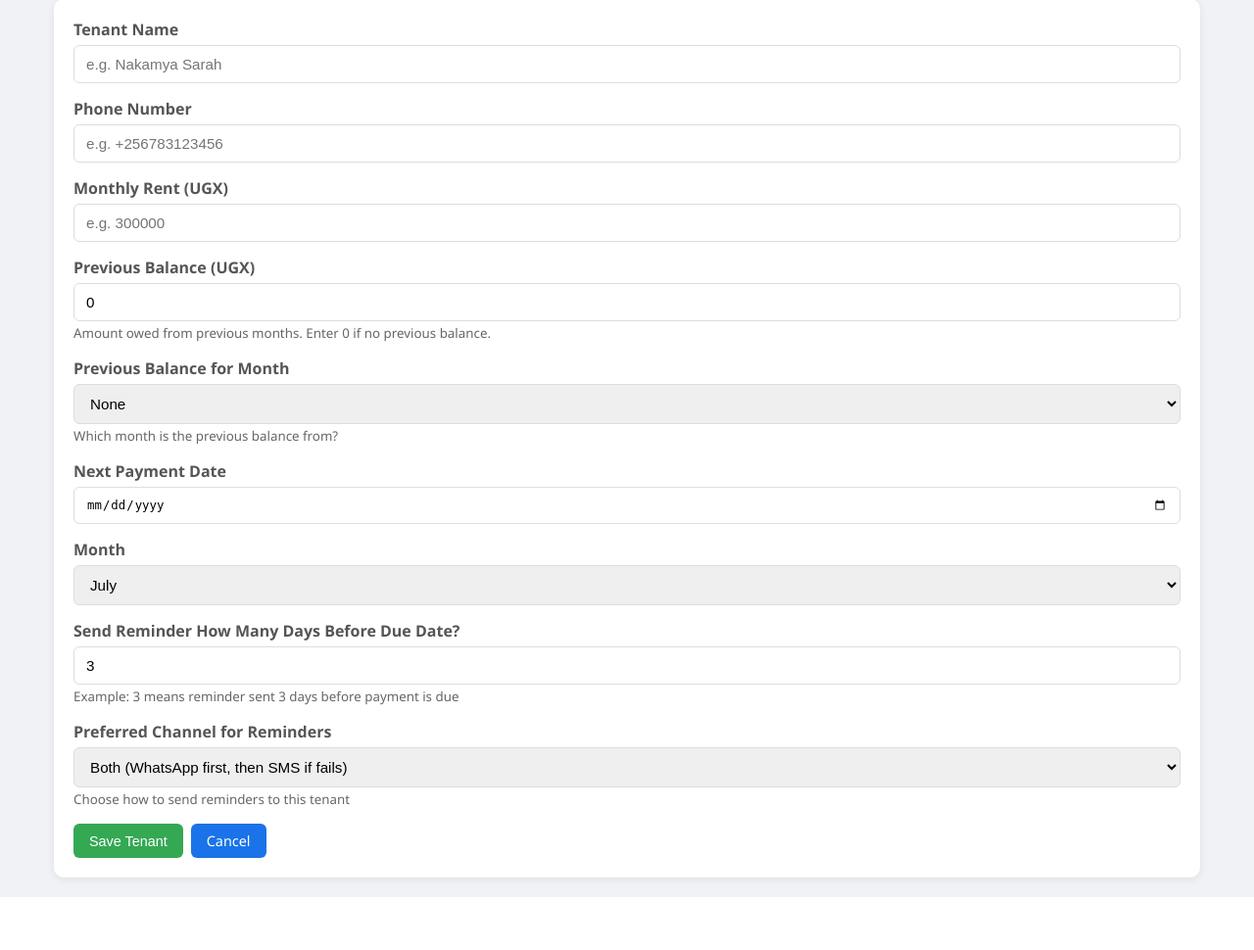
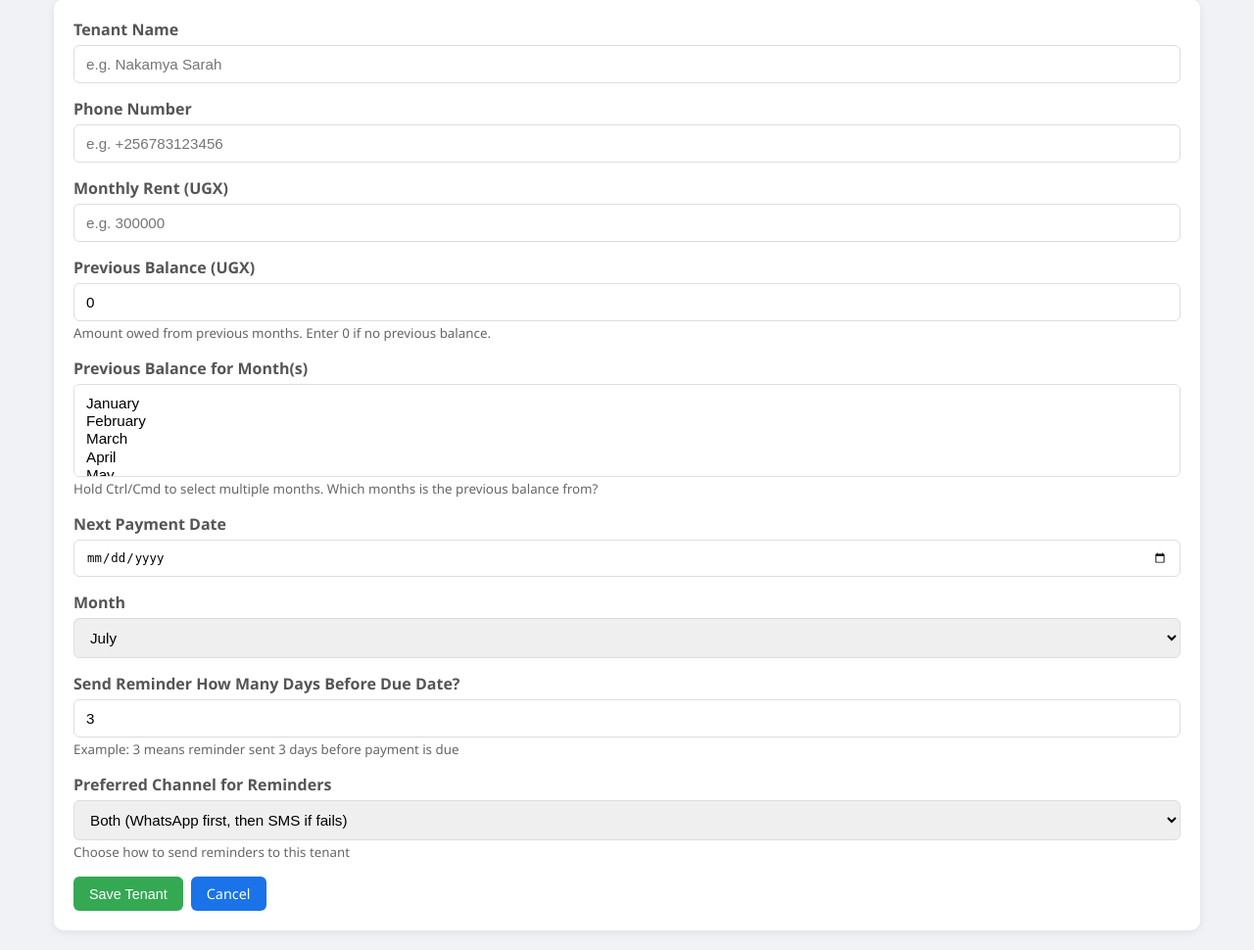
Before and after one commit to Albert-Mugarura/tenant-management, a Flask app: page /tenants/add in a window 1280 px wide. Shown: the part 195-1165 px from the top of the page at 98% size. Before the commit the page ends 1111 px from the top, so only its background shows below. Run offline with Flask 3, Linux system fonts and the light colour scheme; the visitor is signed in with stand-in values (Sample User, id 1).

Commit message:
Support multiple previous balance months and multi-month payment recording

```diff
--- a/app.py
+++ b/app.py
@@ -83,7 +83,8 @@ def add_tenant_view():
         reminder_days = int(request.form.get('reminder_days', 3))
         preferred_channel = request.form.get('preferred_channel', 'both')
         starting_balance = float(request.form.get('starting_balance', 0))
-        starting_balance_month = request.form.get('starting_balance_month', '')
+        starting_balance_month_list = request.form.getlist('starting_balance_month')
+        starting_balance_month = ', '.join(starting_balance_month_list)
 
         add_tenant(name, phone, amount, date_to_pay, month, reminder_days, preferred_channel, starting_balance, starting_balance_month)
         flash(f'Tenant "{name}" added successfully!', 'success')
@@ -119,7 +120,8 @@ def edit_tenant(tenant_id):
         reminder_days = int(request.form.get('reminder_days', 3))
         preferred_channel = request.form.get('preferred_channel', 'both')
         starting_balance = float(request.form.get('starting_balance', 0))
-        starting_balance_month = request.form.get('starting_balance_month', '')
+        starting_balance_month_list = request.form.getlist('starting_balance_month')
+        starting_balance_month = ', '.join(starting_balance_month_list)
 
         update_tenant(tenant_id, name, phone, amount, date_to_pay, month, reminder_days, preferred_channel, starting_balance, starting_balance_month)
         flash(f'Tenant "{name}" updated successfully!', 'success')
@@ -147,10 +149,17 @@ def make_payment(tenant_id):
     if request.method == 'POST':
         amount = float(request.form['amount'])
         payment_date = request.form.get('payment_date', datetime.now().strftime('%Y-%m-%d'))
-        month = tenant['month']
+        pay_months = request.form.getlist('pay_months')
 
-        record_payment(tenant_id, amount, payment_date, month)
-        flash(f'Payment of {amount:,.0f} UGX recorded!', 'success')
+        if not pay_months:
+            pay_months = [tenant['month']]
+
+        per_month = amount / len(pay_months)
+        for m in pay_months:
+            record_payment(tenant_id, per_month, payment_date, m)
+
+        month_names = ', '.join(pay_months)
+        flash(f'Payment of {amount:,.0f} UGX recorded for {month_names} ({per_month:,.0f} UGX each)!', 'success')
         return redirect(url_for('tenant_detail', tenant_id=tenant_id))
 
     return render_template('make_payment.html', tenant=tenant, today=datetime.now().strftime('%Y-%m-%d'))
--- a/templates/add_tenant.html
+++ b/templates/add_tenant.html
@@ -23,9 +23,8 @@
             <small style="color: #666;">Amount owed from previous months. Enter 0 if no previous balance.</small>
         </div>
         <div class="form-group">
-            <label>Previous Balance for Month</label>
-            <select name="starting_balance_month">
-                <option value="">None</option>
+            <label>Previous Balance for Month(s)</label>
+            <select name="starting_balance_month" multiple size="4">
                 <option value="January">January</option>
                 <option value="February">February</option>
                 <option value="March">March</option>
@@ -39,7 +38,7 @@
                 <option value="November">November</option>
                 <option value="December">December</option>
             </select>
-            <small style="color: #666;">Which month is the previous balance from?</small>
+            <small style="color: #666;">Hold Ctrl/Cmd to select multiple months. Which months is the previous balance from?</small>
         </div>
         <div class="form-group">
             <label>Next Payment Date</label>
```
Also changed, not shown: templates/edit_tenant.html (+4 -5 lines), templates/make_payment.html (+9 -0 lines).
